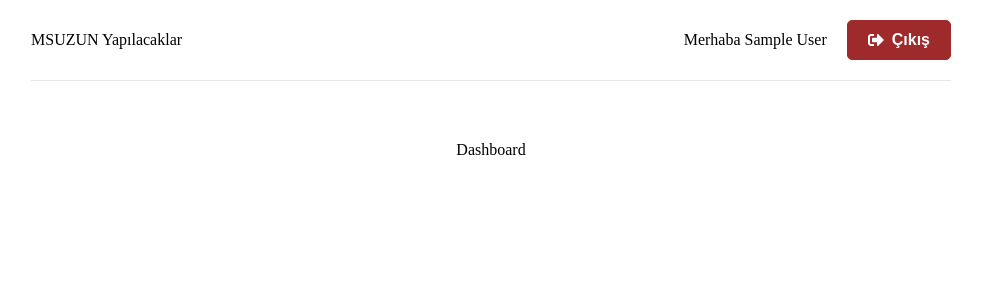
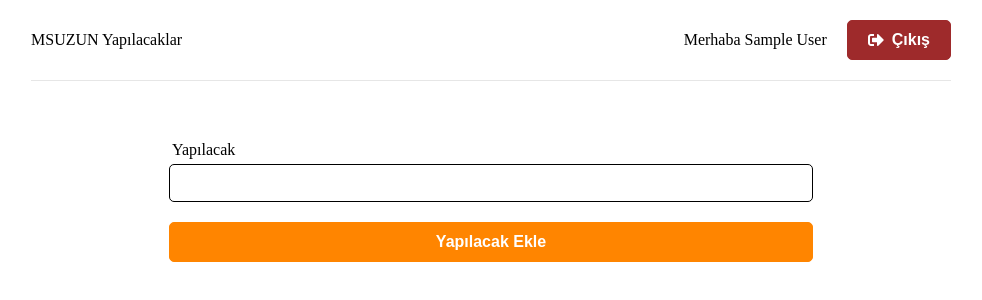
Before and after one commit to msuzun/react-redux-app, a React (Create React App) app: page / in a window 1280 px wide. Shown: the top 300 px of the page, without its empty margins (149-1131 px from the left). Built offline with nearby package versions, Linux system fonts and the light colour scheme; no server answers; sample sign-in values are in the browser's storage; a web font is replaced by a local one.

Commit message:
Yapılacaklar için Form Oluşturma

```diff
--- /dev/null
+++ b/src/components/todoForm.js
@@ -0,0 +1,28 @@
+import {useState} from 'react'
+import {useDispatch} from 'react-redux'
+
+function TodoForm() {
+    const [todo,setTodo] = useState('')
+    const dispatch = useDispatch();
+
+    const onSubmit = e =>{
+        e.preventDefault();
+
+        console.log(todo)
+    }
+
+    return(
+        <section className='form'>
+            <form onSubmit={onSubmit}>
+                <div className='form-group'>
+                    <label htmlFor='text'>Yapılacak</label>
+                    <input type='text' name='text' value={todo} onChange={(e)=>setTodo(e.target.value)} />
+                </div>
+                <div className='form-group'>
+                    <button className='btn btn-block btn-reverse' type='submit'>Yapılacak Ekle</button>
+                </div>
+            </form>
+        </section>
+    )
+}
+export default TodoForm
--- a/src/pages/Dashboard.js
+++ b/src/pages/Dashboard.js
@@ -1,6 +1,8 @@
 import {useEffect} from 'react'
 import {useNavigate} from 'react-router-dom'
 import {useSelector} from 'react-redux'
+
+import TodoForm from '../components/todoForm';
 
 export default function Dashboard() {
 
@@ -13,6 +15,8 @@ export default function Dashboard() {
     }
   },[user,navigate])
   return (
-    <div>Dashboard</div>
+    <div>
+      <TodoForm/>
+    </div>
   )
 }
```
